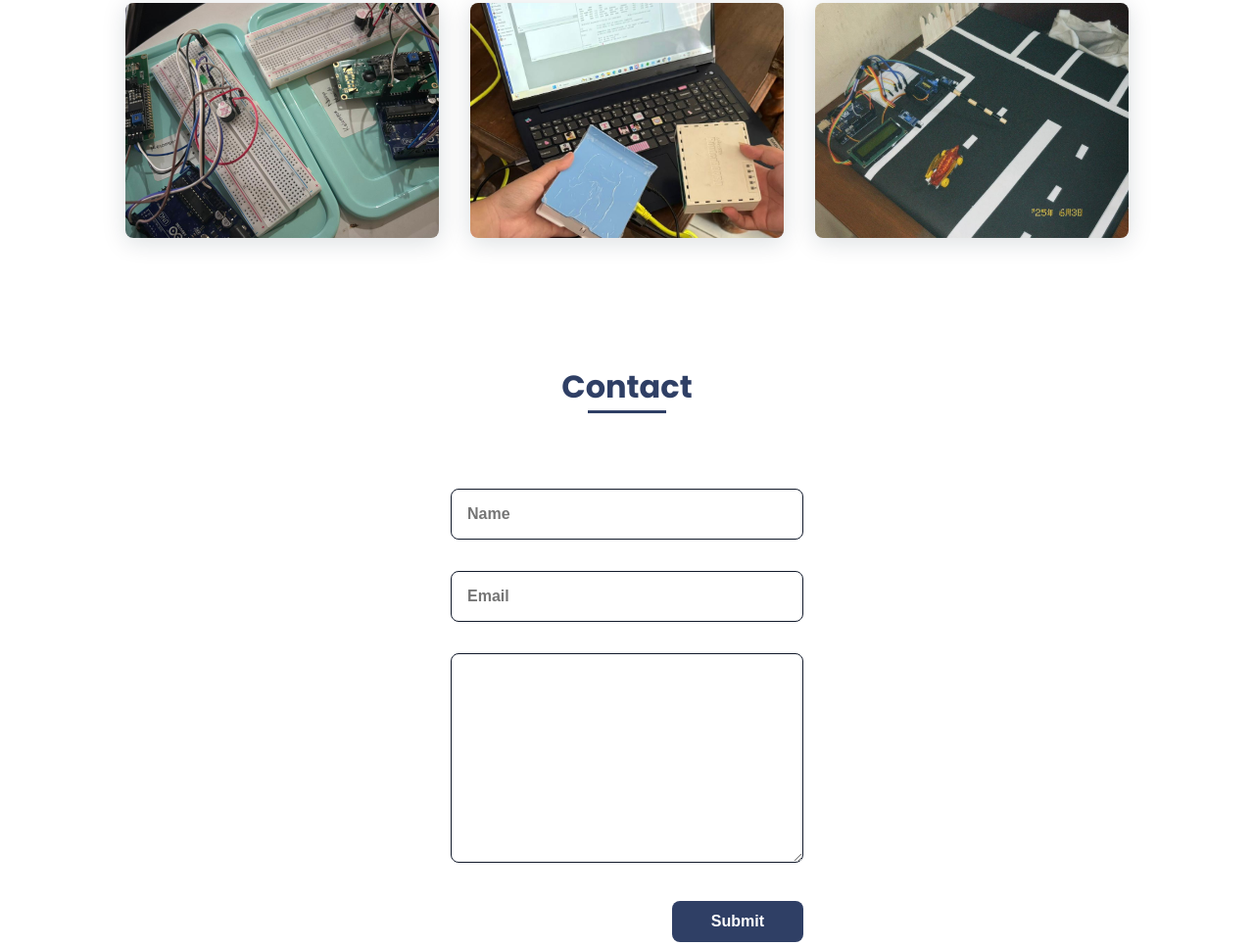
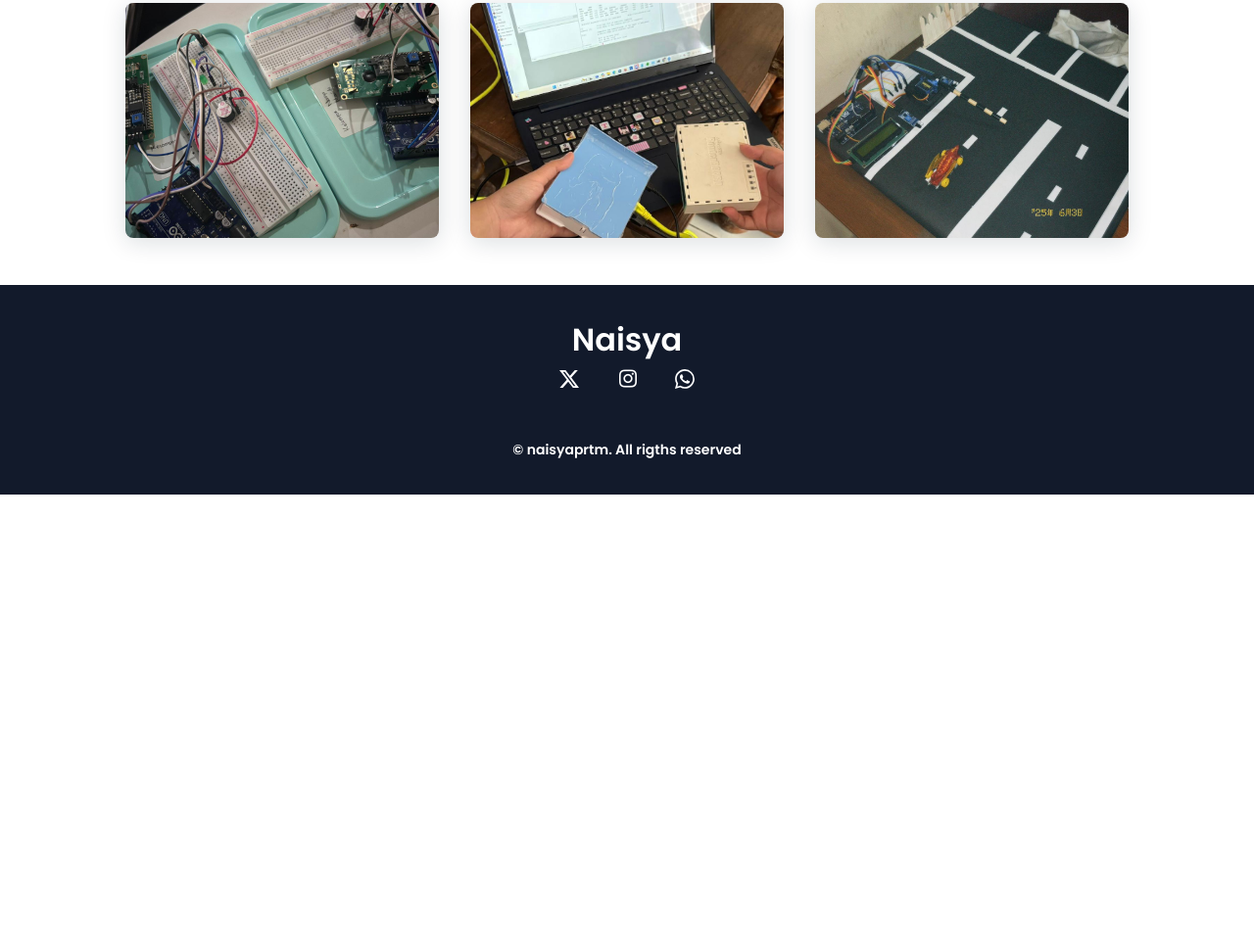
Before and after one commit to naisprtm/latihan5.io, a plain HTML site: page index.html in a window 1280 px wide. Shown: the part 2499-3465 px from the top of the page at 98% size. After the commit the page ends 3039 px from the top, so only its background shows below. Drawn offline with nearby package versions, Linux system fonts and the light colour scheme.

Commit message:
update commit

```diff
--- a/index.html
+++ b/index.html
@@ -191,20 +191,7 @@
                 </div>
             </section>
 
-            <!--===== CONTACT =====-->
-            <section class="contact section" id="contact">
-                <h2 class="section-title">Contact</h2>
 
-                <div class="contact__container bd-grid">
-                    <form action="" class="contact__form">
-                        <input type="text" placeholder="Name" class="contact__input">
-                        <input type="mail" placeholder="Email" class="contact__input">
-                        <textarea name="" id="" cols="0" rows="10" class="contact__input"></textarea>
-                        <input type="button" value="Submit" class="contact__button button">
-                    </form>
-                </div>
-            </section>
-        </main>
 
         <!--===== FOOTER =====-->
         <footer class="footer">
```
